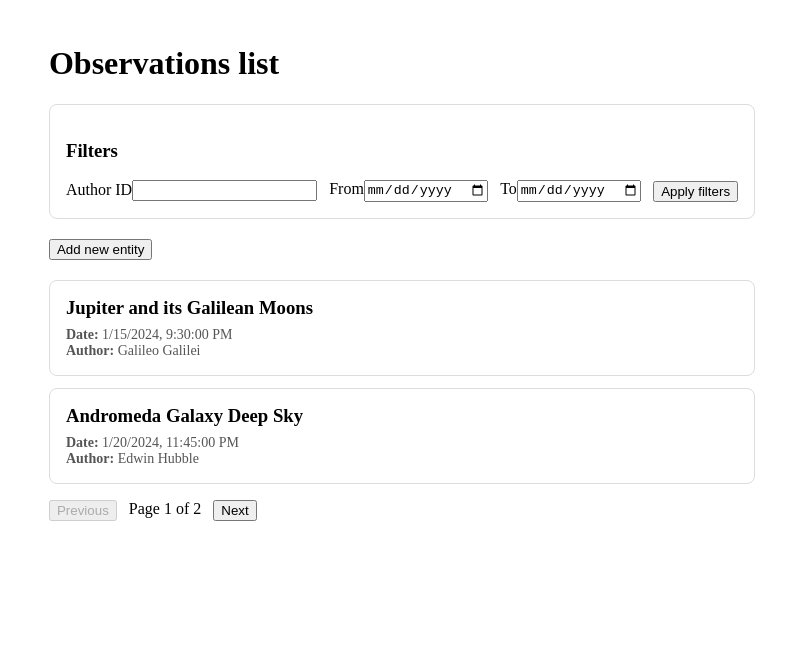
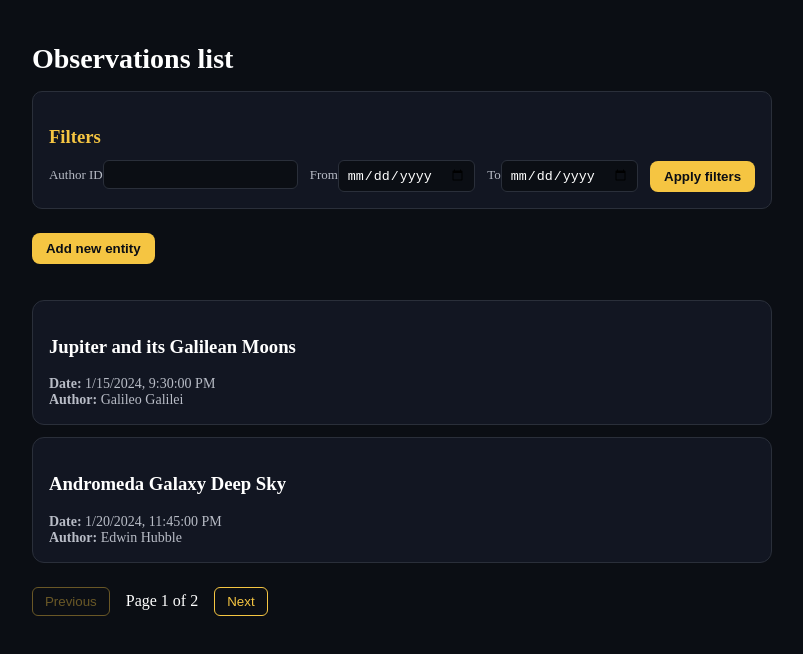
Before and after one commit to OlesiaShevchenko245/Internship_Task3, a React (Create React App) app: page /observations in a window 1280 px wide. Shown: the top 654 px of the page, without its empty margins (238-1041 px from the left). Built offline with nearby package versions, Linux system fonts and the light colour scheme.

Commit message:
Implement observations CRUD UI with filters, pagination and dark theme

```diff
--- a/src/App.jsx
+++ b/src/App.jsx
@@ -1,7 +1,6 @@
 import { BrowserRouter, Routes, Route, Navigate } from "react-router-dom";
 import ObservationsListPage from "./pages/ObservationsListPage";
 import ObservationDetailsPage from "./pages/ObservationDetailsPage";
-import ObservationCreatePage from "./pages/ObservationCreatePage";
 
 function App() {
   return (
@@ -10,7 +9,6 @@ function App() {
         <Route path="/" element={<Navigate to="/observations" />} />
 
         <Route path="/observations" element={<ObservationsListPage />} />
-        <Route path="/observations/new" element={<ObservationCreatePage />} />
         <Route path="/observations/:id" element={<ObservationDetailsPage />} />
       </Routes>
     </BrowserRouter>
--- /dev/null
+++ b/src/pages/ObservationDetailsPage.css
@@ -0,0 +1,67 @@
+.container {
+  padding: 24px;
+  max-width: 800px;
+  margin: 0 auto;
+  background-color: #0b0e14;
+  color: #ffffff;
+  min-height: 100vh;
+}
+
+.backButton {
+  background: none;
+  border: none;
+  color: #f5c542;
+  cursor: pointer;
+  margin-bottom: 16px;
+}
+
+.backButton:hover {
+  text-decoration: underline;
+}
+
+.field {
+  margin-bottom: 16px;
+}
+
+.field label {
+  font-size: 13px;
+  color: #b8bcc6;
+}
+
+.input,
+.textarea {
+  width: 100%;
+  background: #121622;
+  border: 1px solid #2a2f3a;
+  color: #ffffff;
+  padding: 8px;
+  border-radius: 6px;
+}
+
+.input:focus,
+.textarea:focus {
+  outline: none;
+  border-color: #f5c542;
+}
+
+.error {
+  color: #ff6b6b;
+  font-size: 13px;
+}
+
+.actions {
+  margin-top: 24px;
+  display: flex;
+  gap: 12px;
+}
+
+.toast {
+  position: fixed;
+  bottom: 20px;
+  right: 20px;
+  background: #121622;
+  border: 1px solid #f5c542;
+  color: #ffffff;
+  padding: 12px 16px;
+  border-radius: 8px;
+}
--- /dev/null
+++ b/src/pages/ObservationsListPage.css
@@ -0,0 +1,150 @@
+body {
+  background-color: #0b0e14;
+  margin: 0;
+}
+
+.container {
+  padding: 24px;
+  max-width: 900px;
+  margin: 0 auto;
+  background-color: #0b0e14;
+  color: #ffffff;
+  min-height: 100vh;
+}
+
+.title {
+  font-size: 28px;
+  margin-bottom: 16px;
+}
+
+.filterBox {
+  background-color: #121622;
+  border: 1px solid #2a2f3a;
+  padding: 16px;
+  border-radius: 10px;
+  margin-bottom: 24px;
+}
+
+.filterBox h3 {
+  margin-bottom: 12px;
+  color: #f5c542;
+}
+
+.filterRow {
+  display: flex;
+  gap: 12px;
+  flex-wrap: wrap;
+}
+
+.filterRow label {
+  font-size: 13px;
+  color: #b8bcc6;
+}
+
+.filterRow input {
+  background: #0b0e14;
+  border: 1px solid #2a2f3a;
+  color: #ffffff;
+  padding: 6px 8px;
+  border-radius: 6px;
+}
+
+.filterRow input:focus {
+  outline: none;
+  border-color: #f5c542;
+}
+
+.primaryButton {
+  background-color: #f5c542;
+  color: #0b0e14;
+  border: none;
+  padding: 8px 14px;
+  border-radius: 8px;
+  cursor: pointer;
+  font-weight: 600;
+}
+
+.primaryButton:hover {
+  background-color: #ffd966;
+}
+
+.list {
+  list-style: none;
+  padding: 0;
+}
+
+.listItem {
+  background-color: #121622;
+  border: 1px solid #2a2f3a;
+  border-radius: 12px;
+  padding: 16px;
+  margin-bottom: 12px;
+  cursor: pointer;
+  position: relative;
+  transition: border-color 0.2s ease, box-shadow 0.2s ease;
+}
+
+.listItem:hover {
+  border-color: #f5c542;
+  box-shadow: 0 0 0 1px rgba(245, 197, 66, 0.3);
+}
+
+.deleteButton {
+  position: absolute;
+  top: 14px;
+  right: 14px;
+  background: transparent;
+  border: none;
+  font-size: 18px;
+  cursor: pointer;
+  color: #f5c542;
+}
+
+.deleteButton:hover {
+  color: #ffd966;
+}
+
+.meta {
+  font-size: 14px;
+  color: #b8bcc6;
+}
+
+.pagination {
+  display: flex;
+  align-items: center;
+  gap: 16px;
+  margin-top: 24px;
+}
+
+.pagination button {
+  background: transparent;
+  border: 1px solid #f5c542;
+  color: #f5c542;
+  padding: 6px 12px;
+  border-radius: 6px;
+  cursor: pointer;
+}
+
+.pagination button:disabled {
+  opacity: 0.4;
+  cursor: default;
+}
+
+.toast {
+  position: fixed;
+  bottom: 20px;
+  right: 20px;
+  background: #121622;
+  border: 1px solid #f5c542;
+  color: #ffffff;
+  padding: 12px 16px;
+  border-radius: 8px;
+}
+.modalOverlay {
+  position: fixed;
+  inset: 0;
+  background: rgba(0,0,0,0.6);
+  display: flex;
+  align-items: center;
+  justify-content: center;
+}
--- a/src/pages/ObservationsListPage.jsx
+++ b/src/pages/ObservationsListPage.jsx
@@ -1,6 +1,7 @@
 import { useState } from "react";
 import { useNavigate, useSearchParams } from "react-router-dom";
 import { mockObservations } from "../mock/observations";
+import "./ObservationsListPage.css";
 
 function ObservationsListPage() {
     const navigate = useNavigate();
@@ -11,7 +12,7 @@ function ObservationsListPage() {
     const toDate = searchParams.get("to");
 
     const page = Number(searchParams.get("page") ?? 0);
-    const size = Number(searchParams.get("size") ?? 2); // page size
+    const size = Number(searchParams.get("size") ?? 2);
 
     const [filterAuthorId, setFilterAuthorId] = useState(authorId || "");
     const [filterFrom, setFilterFrom] = useState(fromDate || "");
@@ -22,7 +23,6 @@ function ObservationsListPage() {
 
     const [observationToDelete, setObservationToDelete] = useState(null);
     const [deleteError, setDeleteError] = useState(null);
-
     const [toastMessage, setToastMessage] = useState(null);
 
     const applyFilters = () => {
@@ -70,26 +70,19 @@ function ObservationsListPage() {
 
             setToastMessage("The entity was deleted successfully");
             setTimeout(() => setToastMessage(null), 3000);
-        } catch (e) {
+        } catch {
             setDeleteError("An error occurred while deleting");
         }
     };
 
     return (
-        <div style={{ padding: "24px", maxWidth: "900px", margin: "0 auto" }}>
-            <h1>Observations list</h1>
+        <div className="container">
+            <h1 className="title">Observations list</h1>
 
-            <div
-                style={{
-                    border: "1px solid #ddd",
-                    padding: "16px",
-                    borderRadius: "8px",
-                    marginBottom: "20px",
-                }}
-            >
+            <div className="filterBox">
                 <h3>Filters</h3>
 
-                <div style={{ display: "flex", gap: "12px", flexWrap: "wrap" }}>
+                <div className="filterRow">
                     <div>
                         <label>Author ID</label>
                         <input
@@ -118,58 +111,48 @@ function ObservationsListPage() {
                     </div>
 
                     <div style={{ alignSelf: "flex-end" }}>
-                        <button onClick={applyFilters}>Apply filters</button>
+                        <button className="primaryButton" onClick={applyFilters}>
+                            Apply filters
+                        </button>
                     </div>
                 </div>
             </div>
 
-            <div style={{ marginBottom: "20px" }}>
-                <button onClick={() => navigate("/observations/new")}>
-                    Add new entity
-                </button>
-            </div>
+            <button
+                className="primaryButton"
+                onClick={() => navigate("/observations/new")}
+                style={{ marginBottom: "20px" }}
+            >
+                Add new entity
+            </button>
 
             {paginatedObservations.length === 0 ? (
                 <p>The list is empty</p>
             ) : (
-                <ul style={{ listStyle: "none", padding: 0 }}>
+                <ul className="list">
                     {paginatedObservations.map((obs) => (
                         <li
                             key={obs.id}
+                            className="listItem"
                             onClick={() => navigate(`/observations/${obs.id}`)}
                             onMouseEnter={() => setHoveredId(obs.id)}
                             onMouseLeave={() => setHoveredId(null)}
-                            style={{
-                                padding: "16px",
-                                border: "1px solid #ddd",
-                                borderRadius: "8px",
-                                marginBottom: "12px",
-                                cursor: "pointer",
-                                position: "relative",
-                                backgroundColor:
-                                    hoveredId === obs.id ? "#f9f9f9" : "transparent",
-                            }}
                         >
                             {hoveredId === obs.id && (
                                 <button
+                                    className="deleteButton"
                                     onClick={(e) => {
                                         e.stopPropagation();
                                         setObservationToDelete(obs);
-                                    }}
-                                    style={{
-                                        position: "absolute",
-                                        right: "12px",
-                                        top: "12px",
-                                        cursor: "pointer",
                                     }}
                                 >
                                     🗑
                                 </button>
                             )}
 
-                            <h3 style={{ margin: "0 0 8px 0" }}>{obs.name}</h3>
+                            <h3>{obs.name}</h3>
 
-                            <div style={{ fontSize: "14px", color: "#555" }}>
+                            <div className="meta">
                                 <div>
                                     <strong>Date:</strong>{" "}
                                     {new Date(obs.observationTime).toLocaleString()}
@@ -185,11 +168,8 @@ function ObservationsListPage() {
             )}
 
             {totalPages > 1 && (
-                <div style={{ display: "flex", gap: "12px", marginTop: "16px" }}>
-                    <button
-                        disabled={page === 0}
-                        onClick={() => goToPage(page - 1)}
-                    >
+                <div className="pagination">
+                    <button disabled={page === 0} onClick={() => goToPage(page - 1)}>
                         Previous
                     </button>
 
@@ -207,24 +187,8 @@ function ObservationsListPage() {
             )}
 
             {observationToDelete && (
-                <div
-                    style={{
-                        position: "fixed",
-                        inset: 0,
-                        backgroundColor: "rgba(0,0,0,0.4)",
-                        display: "flex",
-                        alignItems: "center",
-                        justifyContent: "center",
-                    }}
-                >
-                    <div
-                        style={{
-                            background: "#fff",
-                            padding: "24px",
-                            borderRadius: "8px",
-                            width: "400px",
-                        }}
-                    >
+                <div className="modalOverlay">
+                    <div className="filterBox">
                         <h3>Confirmation</h3>
 
                         <p>
@@ -232,42 +196,21 @@ function ObservationsListPage() {
                             <strong>{observationToDelete.name}</strong>?
                         </p>
 
-                        {deleteError && (
-                            <p style={{ color: "red" }}>{deleteError}</p>
-                        )}
+                        {deleteError && <p style={{ color: "red" }}>{deleteError}</p>}
 
-                        <div
-                            style={{
-                                display: "flex",
-                                justifyContent: "flex-end",
-                                gap: "8px",
-                                marginTop: "16px",
-                            }}
-                        >
+                        <div style={{ display: "flex", justifyContent: "flex-end", gap: "8px" }}>
                             <button onClick={() => setObservationToDelete(null)}>
                                 Cancel
                             </button>
-                            <button onClick={handleDelete}>Delete</button>
+                            <button className="primaryButton" onClick={handleDelete}>
+                                Delete
+                            </button>
                         </div>
                     </div>
                 </div>
             )}
 
-            {toastMessage && (
-                <div
-                    style={{
-                        position: "fixed",
-                        bottom: "20px",
-                        right: "20px",
-                        background: "#333",
-                        color: "#fff",
-                        padding: "12px 16px",
-                        borderRadius: "6px",
-                    }}
-                >
-                    {toastMessage}
-                </div>
-            )}
+            {toastMessage && <div className="toast">{toastMessage}</div>}
         </div>
     );
 }
```
Also changed, not shown: src/pages/ObservationCreatePage.jsx (deleted, +0 -9 lines), src/pages/ObservationDetailsPage.jsx (+29 -39 lines).
